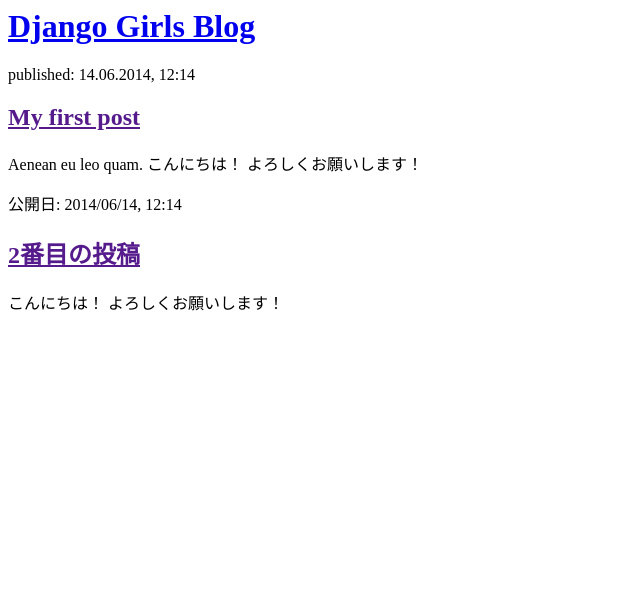
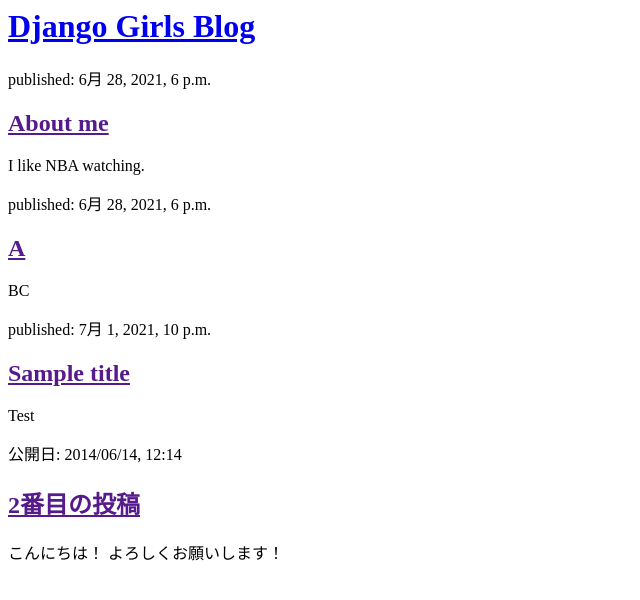
Before and after one commit to kytalk/my-first-blog, a Django app: page / in a window 1280 px wide. Shown: the top 600 px of the page, without its empty margins (0-640 px from the left). Run offline with Django 3.2, Linux system fonts and the light colour scheme; data comes from the database, SQL or seed files in the repository.

Commit message:
Modified templates to display posts from database.

```diff
--- a/blog/models.py
+++ b/blog/models.py
@@ -4,15 +4,14 @@
 
 
 class Post(models.Model):
-
     author = models.ForeignKey(settings.AUTH_USER_MODEL, on_delete=models.CASCADE)
     title = models.CharField(max_length=200)
     text = models.TextField()
     created_date = models.DateTimeField(default=timezone.now)
-    puboished_date = models.DateTimeField(blank=True, null=True)
+    published_date = models.DateTimeField(blank=True, null=True)
 
     def publish(self):
-        self.publishde_date = timezone.now()
+        self.published_date = timezone.now()
         self.save()
 
     def __str__(self):
--- a/blog/templates/blog/post_list.html
+++ b/blog/templates/blog/post_list.html
@@ -6,13 +6,13 @@
         <div>
             <h1><a href="/">Django Girls Blog</a></h1>
         </div>
-
-        <div>
-            <p>published: 14.06.2014, 12:14</p>
-            <h2><a href="">My first post</a></h2>
-            <p>Aenean eu leo quam. こんにちは！ よろしくお願いします！ </p>
-        </div>
-
+        {% for post in posts %}
+            <div>
+                <p>published: {{ post.published_date }}</p>
+                <h2><a href="">{{ post.title }}</a></h2>
+                <p>{{ post.text|linebreaksbr }}</p>
+            </div>
+        {% endfor %}
         <div>
             <p>公開日: 2014/06/14, 12:14</p>
             <h2><a href="">2番目の投稿</a></h2>
--- a/blog/views.py
+++ b/blog/views.py
@@ -1,5 +1,8 @@
 from django.shortcuts import render
+from .models import Post
+from django.utils import timezone
 
 # Create your views here.
 def post_list(request):
-    return render(request, 'blog/post_list.html', {})
+    posts = Post.objects.filter(published_date__lte=timezone.now()).order_by('published_date')
+    return render(request, 'blog/post_list.html', {'posts': posts})
```
Also changed, not shown: blog/migrations/0002_auto_20210701_2136.py (added), db.sqlite3.
